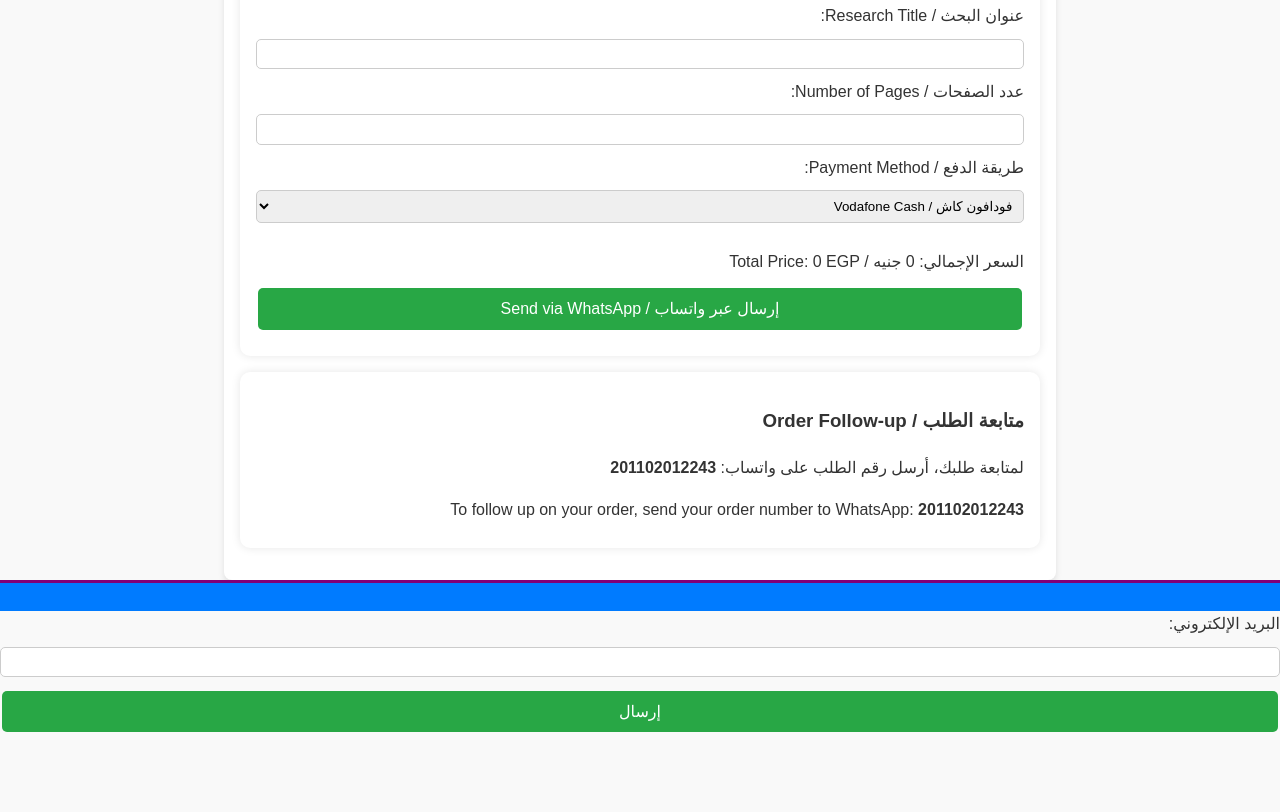
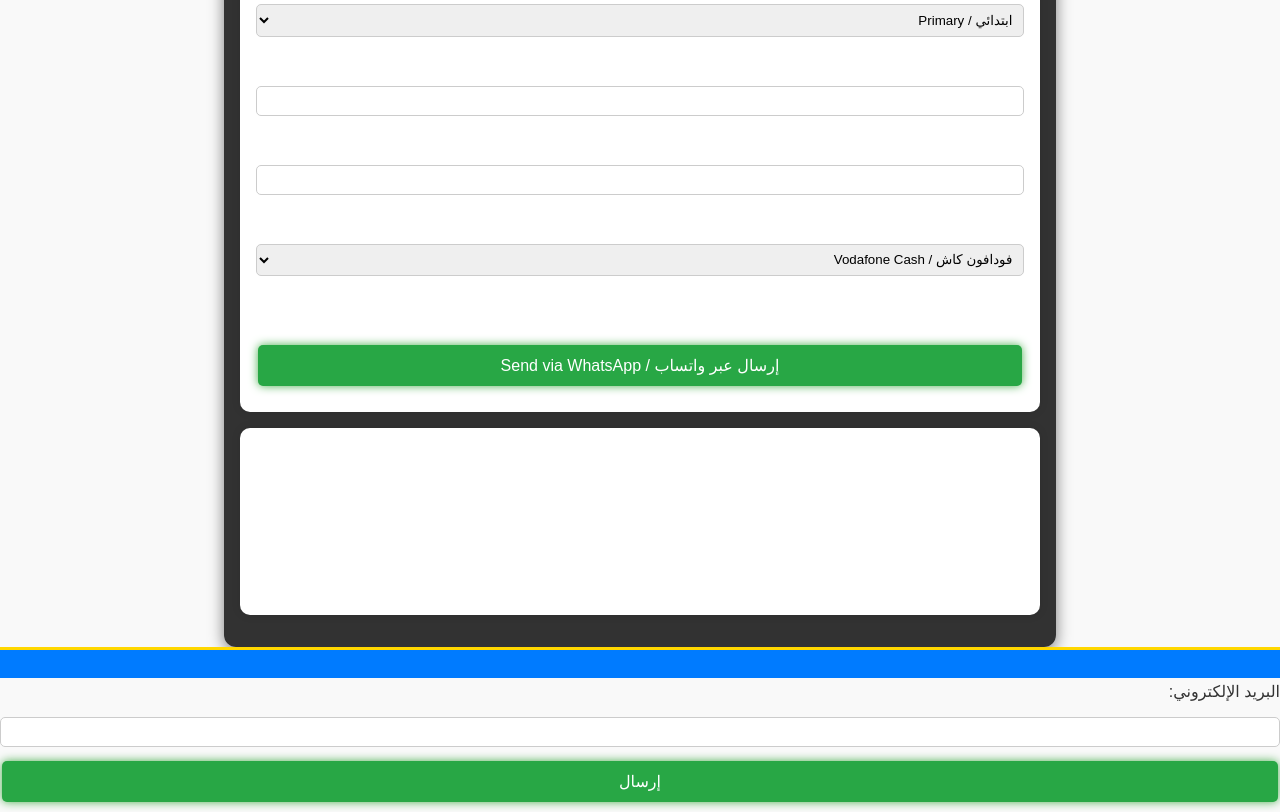
Before and after one commit to ehabgm0/el7elm, a plain HTML site: page index.html in a window 1280 px wide. Shown: the part 784-1596 px from the top of the page. Before the commit the page ends 1526 px from the top, so only its background shows below. Drawn offline with Linux system fonts and the light colour scheme.

Commit message:
Update style.css

```diff
--- a/style.css
+++ b/style.css
@@ -1,54 +1,60 @@
 body {
-    font-family: Arial, sans-serif;
-    background-color: #f7f7f7;
+    font-family: 'Poppins', Arial, sans-serif; /* خط حديث */
+    background: url('https://source.unsplash.com/1600x900/?galaxy,stars') no-repeat center center fixed; /* خلفية فضائية */
+    background-size: cover;
     margin: 0;
     padding: 0;
     direction: rtl;
     text-align: right;
-    line-height: 1.6; /* تحسين المسافة بين الأسطر */
+    line-height: 1.8; /* تحسين المسافة بين الأسطر */
+    color: #fff; /* النص باللون الأبيض */
 }
 
 header {
-    background-color: #810077;
+    background: linear-gradient(90deg, #4b0082, #810077); /* تدرج لوني فضائي */
     color: white;
     padding: 20px;
     text-align: center; /* توسيط النص */
-    box-shadow: 0 4px 6px rgba(0, 0, 0, 0.1); /* إضافة ظل */
+    box-shadow: 0 4px 10px rgba(0, 0, 0, 0.5); /* ظل أكثر وضوحًا */
+    text-shadow: 0 0 10px #ffd700; /* توهج للنص */
 }
 
 nav a {
-    color: white;
+    color: #ffd700; /* لون ذهبي */
     margin: 0 10px;
     text-decoration: none;
     font-weight: bold; /* جعل النص عريضًا */
-    transition: color 0.3s ease; /* تأثير عند التمرير */
+    transition: color 0.3s ease, text-shadow 0.3s ease; /* تأثير عند التمرير */
 }
 
 nav a:hover {
-    color: #ffd700; /* تغيير اللون عند التمرير */
+    color: #fff; /* تغيير اللون عند التمرير */
+    text-shadow: 0 0 10px #ffd700; /* توهج عند التمرير */
 }
 
 main {
     padding: 20px;
     max-width: 800px; /* تحديد عرض المحتوى */
     margin: auto; /* توسيط المحتوى */
-    background-color: #fff; /* خلفية بيضاء */
-    border-radius: 8px; /* زوايا مستديرة */
-    box-shadow: 0 4px 6px rgba(0, 0, 0, 0.1); /* إضافة ظل */
+    background: rgba(0, 0, 0, 0.8); /* خلفية شفافة */
+    border-radius: 12px; /* زوايا مستديرة */
+    box-shadow: 0 4px 15px rgba(0, 0, 0, 0.5); /* ظل أكثر وضوحًا */
+    color: #fff; /* النص باللون الأبيض */
 }
 
 footer {
-    background-color: #222;
+    background: linear-gradient(90deg, #222, #4b0082); /* تدرج لوني */
     color: white;
     text-align: center;
     padding: 10px;
     font-size: 14px; /* تصغير النص */
-    border-top: 3px solid #810077; /* خط علوي */
+    border-top: 3px solid #ffd700; /* خط علوي ذهبي */
+    text-shadow: 0 0 5px #ffd700; /* توهج للنص */
 }
 
 /* تنسيق الزر */
 button {
-    background-color: #4CAF50; /* اللون الأخضر */
+    background: linear-gradient(90deg, #4CAF50, #45a049); /* تدرج لوني للأزرار */
     color: white; /* النص باللون الأبيض */
     border: none;
     padding: 10px 20px; /* مسافة داخلية */
@@ -59,12 +65,14 @@ button {
     margin: 4px 2px;
     cursor: pointer;
     border-radius: 8px; /* جعل الزوايا مستديرة */
-    transition: background-color 0.3s ease; /* تأثير عند التمرير */
+    transition: background-color 0.3s ease, box-shadow 0.3s ease; /* تأثير عند التمرير */
+    box-shadow: 0 0 10px #4CAF50; /* توهج */
 }
 
 /* عند المرور بالماوس فوق الزر */
 button:hover {
-    background-color: #45a049; /* تغيير اللون عندما يمر الماوس */
+    background: linear-gradient(90deg, #45a049, #4CAF50); /* عكس التدرج */
+    box-shadow: 0 0 15px #45a049; /* زيادة التوهج */
 }
 
 @media (max-width: 600px) {
```
